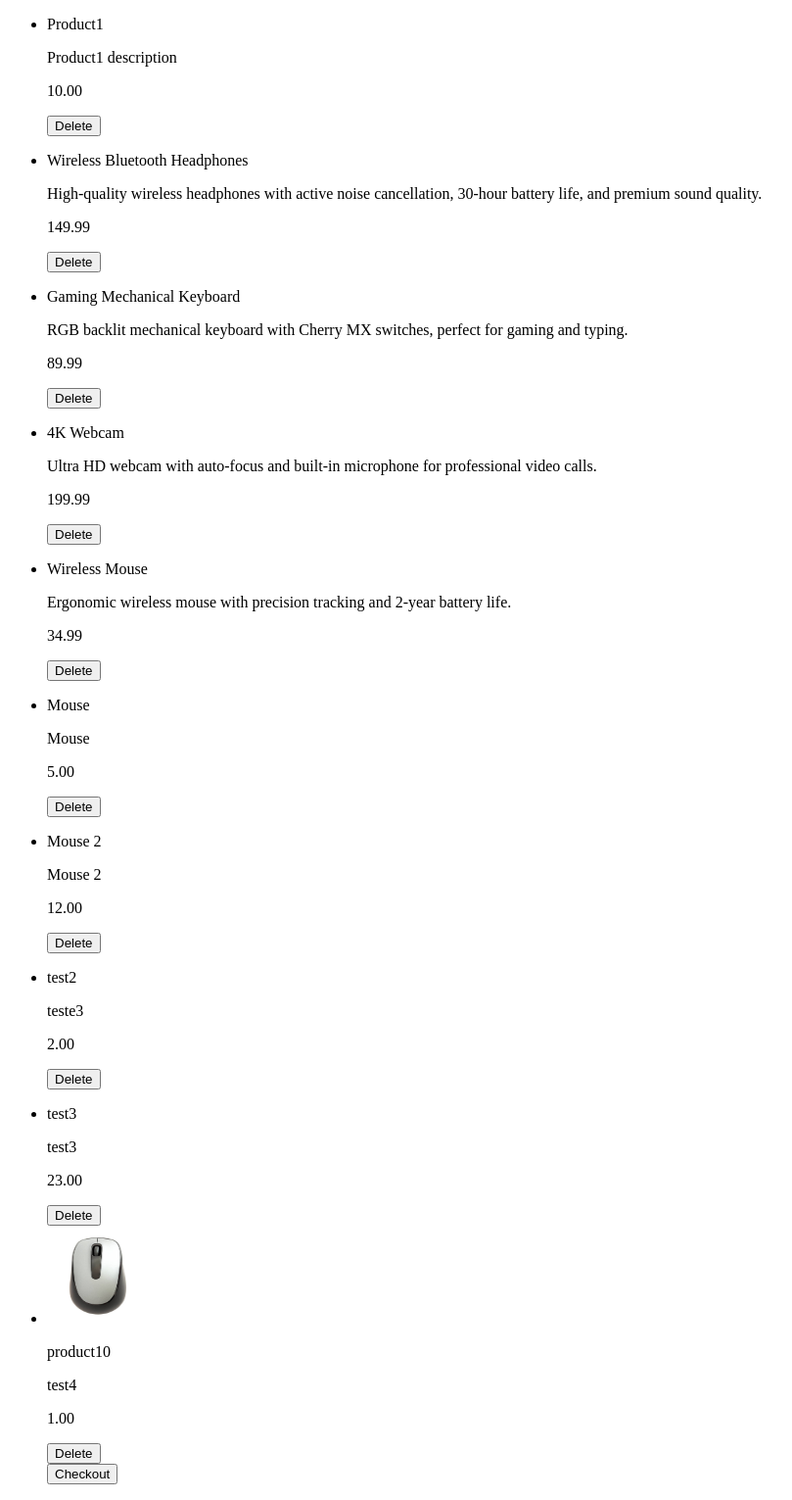
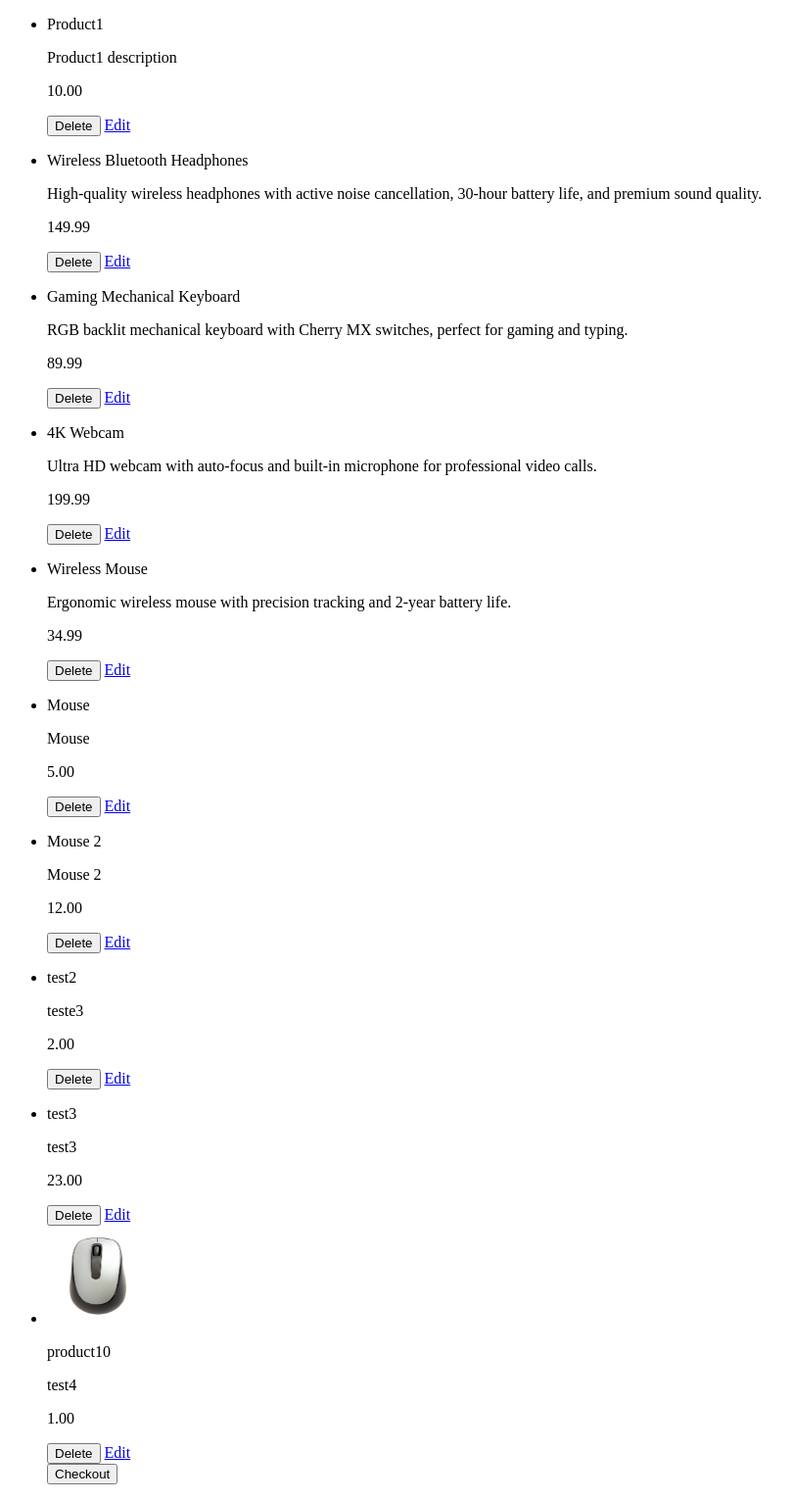
Before and after one commit to nucucostache/online_store, a Django app: page /shop/cart in a window 1280 px wide. Shown: the part 26-1557 px from the top of the page at 98% size, without its empty margins (0-809 px from the left). Run offline with Django 5.2, Linux system fonts and the light colour scheme; data comes from the database, SQL or seed files in the repository; both versions use the stored data as it was after the commit.

Commit message:
Add edit product functionality

```diff
--- a/shop/urls.py
+++ b/shop/urls.py
@@ -6,4 +6,5 @@ urlpatterns = [
   path("cart", views.cart, name="cart"),
   path("payment", views.payment, name='payment'),
   path("add-product", views.add_product, name='add_product'),
+  path("edit-product/<int:product_id>", views.edit_product, name='edit_product'),
 ]
--- a/shop/views.py
+++ b/shop/views.py
@@ -1,4 +1,4 @@
-from django.shortcuts import redirect, render
+from django.shortcuts import get_object_or_404, redirect, render
 from shop.forms import ProductForm
 from .models import Product
 
@@ -70,3 +70,14 @@ def add_product(request):
     else:
         form = ProductForm()
     return render(request, 'shop/add_product.html', {'form': form})
+
+def edit_product(request, product_id):
+    product = get_object_or_404(Product, id=product_id)
+    if request.method == 'POST':
+        form = ProductForm(request.POST, request.FILES, instance=product)
+        if form.is_valid():
+            form.save()
+            return redirect('cart')
+    else:
+        form = ProductForm(instance=product)
+    return render(request, 'shop/edit_product.html', {'product': product, 'form': form })
--- a/templates/shop/cart.html
+++ b/templates/shop/cart.html
@@ -11,6 +11,7 @@
             <p>{{ item.description }}</p>
             <p>{{ item.price }}</p>
             <button>Delete</button>
+            <a href="{% url 'edit_product' item.id %}">Edit</a>
         </li>
     {% endfor %}
     <button>Checkout</button>
```
Also changed, not shown: templates/shop/edit_product.html (added, +12 -0 lines), db.sqlite3.
